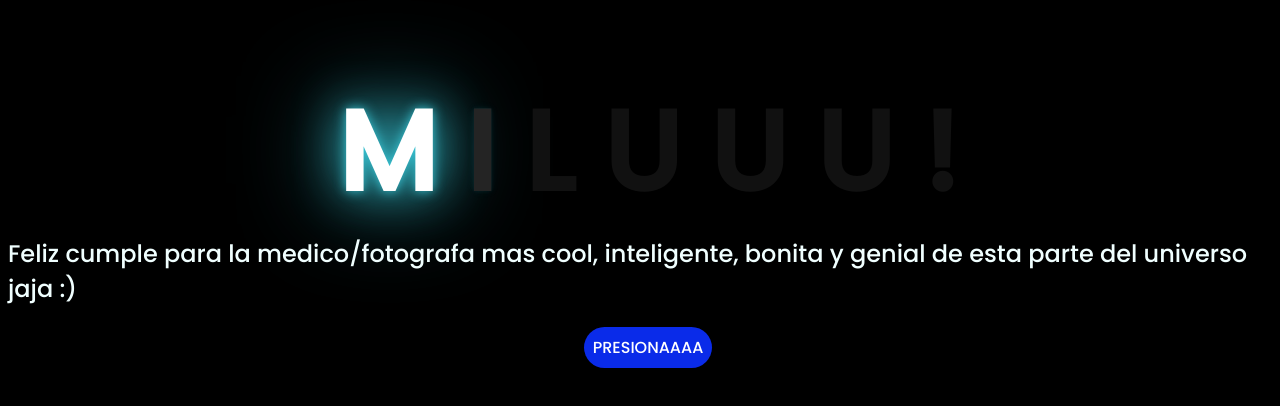
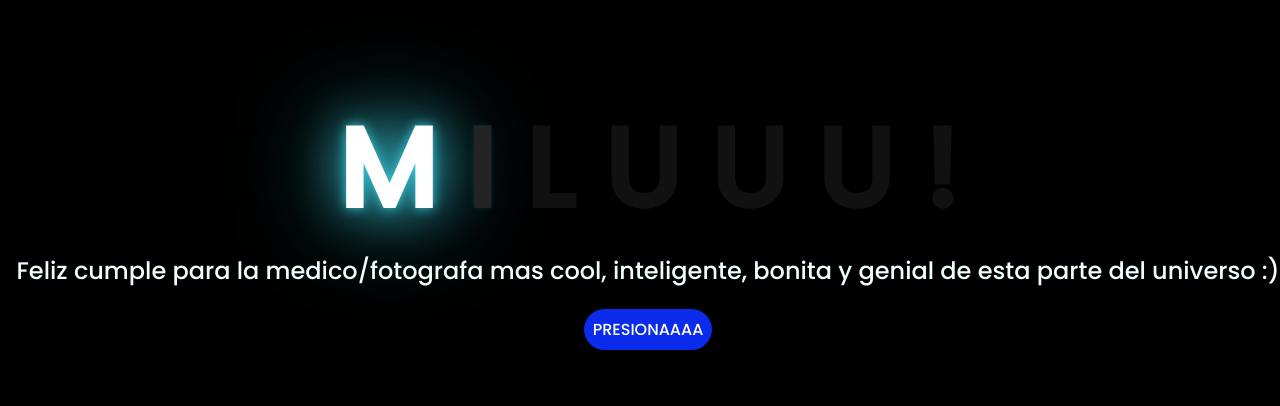
Before and after one commit to Oscarjhodark/oscarjhodark.github.io, a plain HTML site: page index.html in a window 1280 px wide. Shown: the part 118-524 px from the top of the page. Drawn offline with Linux system fonts and the light colour scheme.

Commit message:
Remove 'jaja' from birthday message

```diff
--- a/index.html
+++ b/index.html
@@ -21,7 +21,7 @@
         <span>!</span>
     </div>
     <div class="description">
-        <span>Feliz cumple para la medico/fotografa mas cool, inteligente, bonita y genial de esta parte del universo jaja :)</span>
+        <span>Feliz cumple para la medico/fotografa mas cool, inteligente, bonita y genial de esta parte del universo :)</span>
     </div>
     <div class="button">
         <button class="botones">
```
